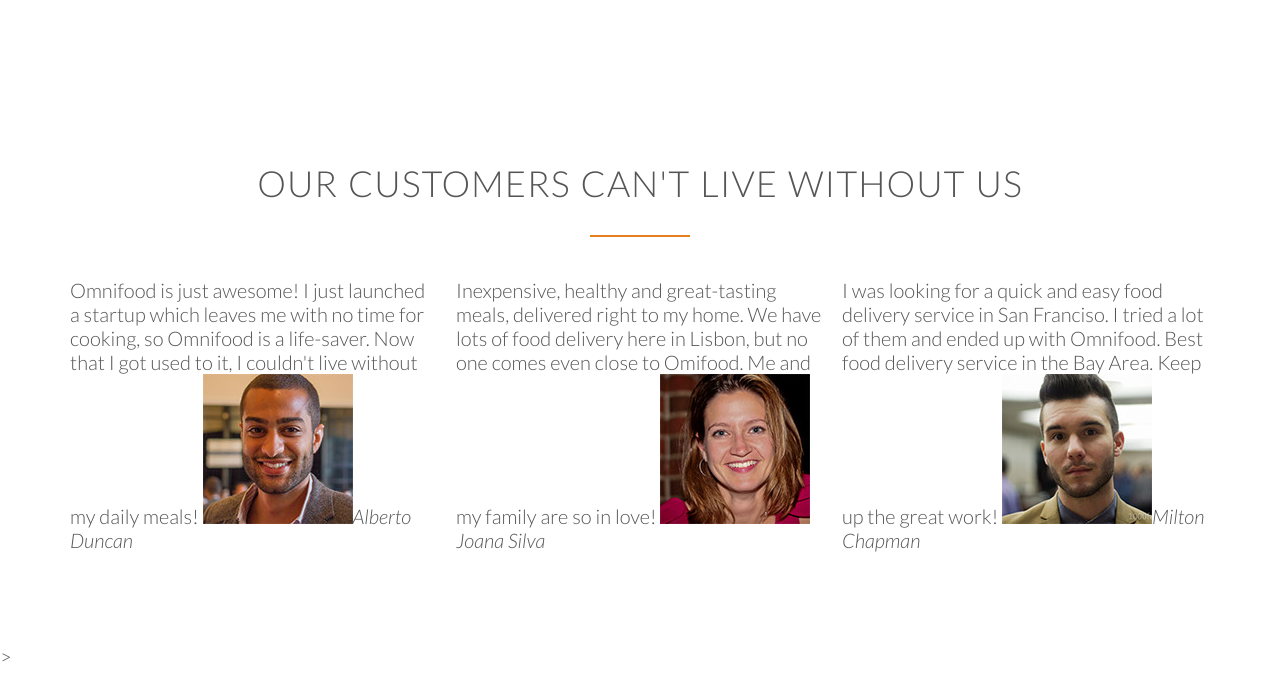
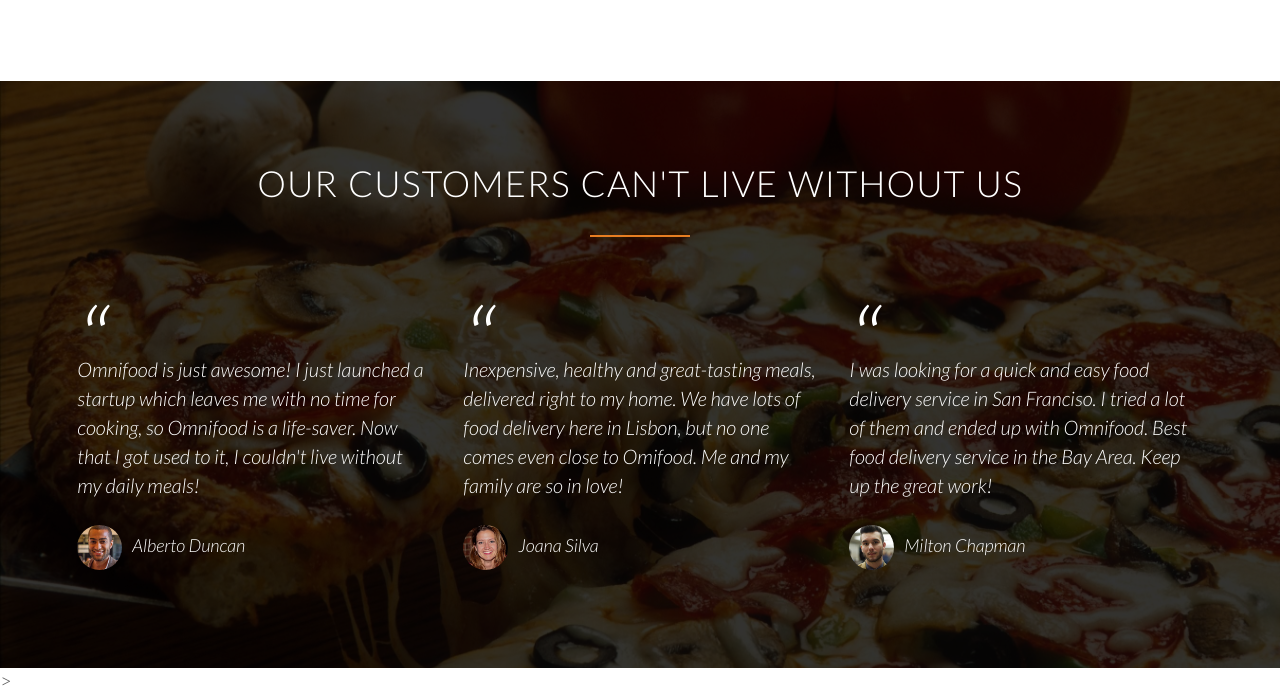
Before and after one commit to nulkhaliq/OmniFood, a plain HTML site: page index.html in a window 1280 px wide. Shown: the part 3287-3979 px from the top of the page. Before the commit the page ends 3955 px from the top, so only its background shows below. Drawn offline with Linux system fonts and the light colour scheme; files whose address does not match are found by name.

Commit message:
Cutomer Testimonials Part 2

```diff
--- a/resources/css/style.css
+++ b/resources/css/style.css
@@ -189,15 +189,12 @@
 /* HEADER */
 /* -------------------------------*/
 
-
-
-
-
 header {
     background-image: linear-gradient(rgba(0, 0, 0, 0.7), rgba(0, 0, 0, 0.7)), url(img/hero.jpg);
     background-size: cover;
     background-position: center;
     height: 100vh;
+    background-attachment: fixed;
 
 }
 .hero-text-box {
@@ -366,3 +363,47 @@
 .city-feautue {
     margin-bottom: 5px;
 }
+
+/* -------------------------------*/
+/* TESTIMONIALS */
+/* -------------------------------*/
+.section-testimonials {
+    background-image: linear-gradient(rgba(0, 0, 0, 0.8), rgba(0, 0, 0, 0.8)), url(img/back-customers.jpg);
+    background-size: cover;
+    color: #fff;
+    background-attachment: fixed;
+
+}
+
+blockquote {
+    padding: 2%;
+    font-style: italic;
+    line-height: 145%;
+    position: relative;
+    margin-top: 40px;
+}
+
+blockquote:before {
+    content: "\201C";
+    font-size: 500%;
+    display: block;
+    top: -5px;
+    left: -5px;
+}
+
+cite {
+    font-size: 90%;
+    margin-top: 25px;
+    display: block;
+}
+
+
+
+cite img {
+    height: 45px;
+    border-radius: 50%;
+    margin-right: 10px;
+    vertical-align: middle;
+
+
+}
```
Also changed, not shown: resources/css/img/back-customers.jpg (added).
